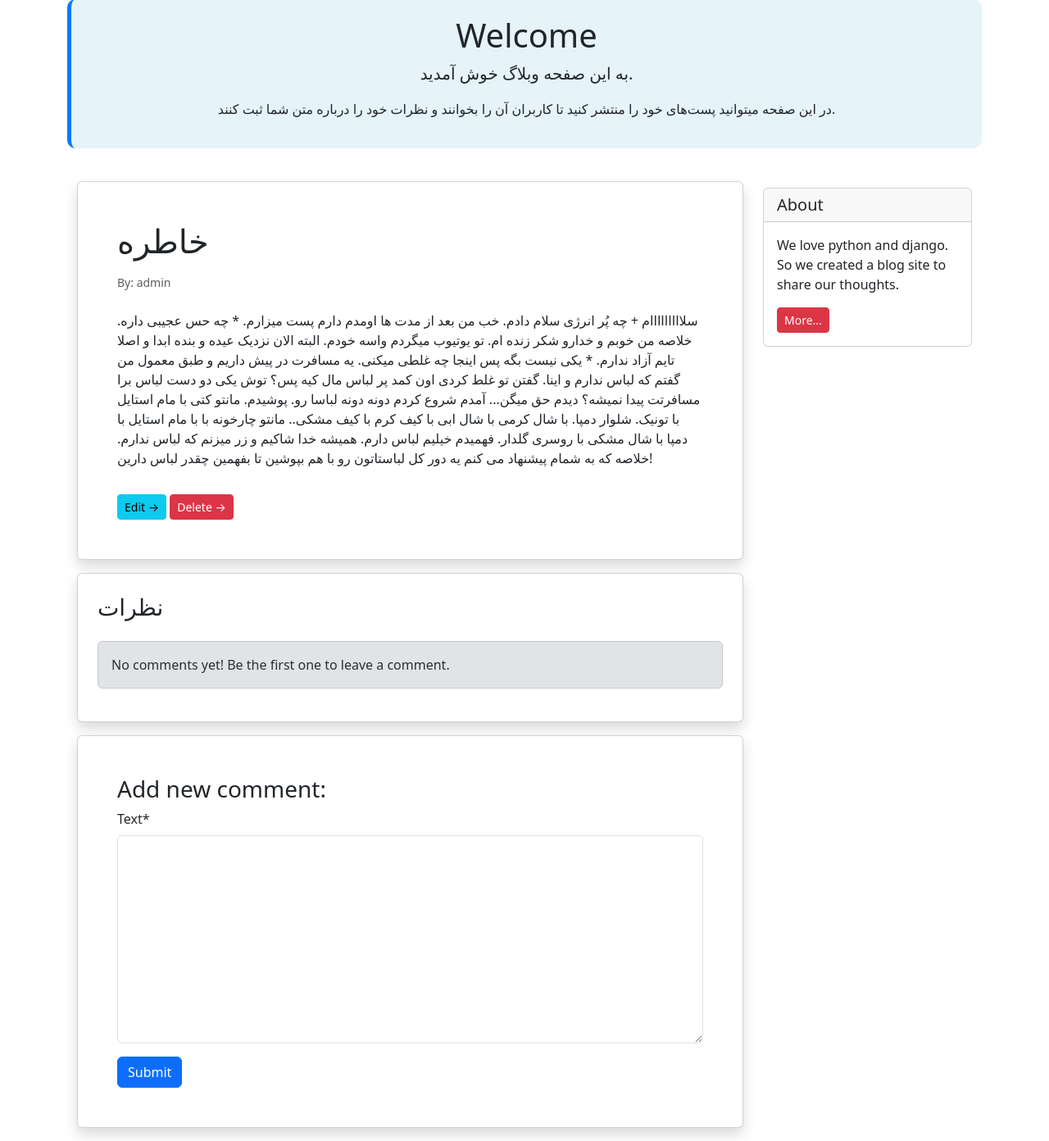
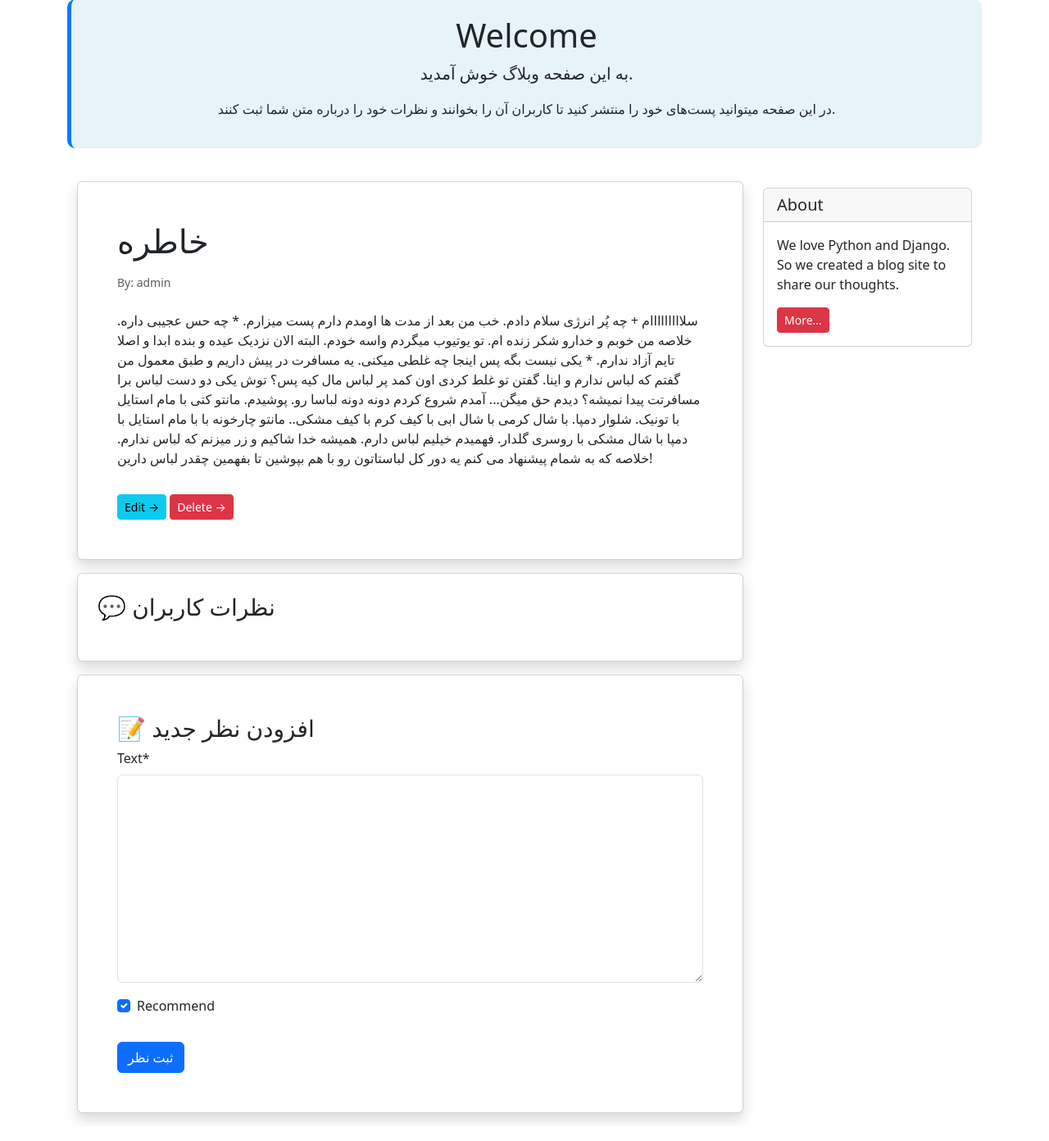
Before and after one commit to amirNeghabi/Django_Weblog_Project, a Django app: page /blog/6/ in a window 1280 px wide. Shown: the part 65-1457 px from the top of the page at 82% size. After the commit the page ends 1434 px from the top, so only its background shows below. Run offline with Django 5.2, Linux system fonts and the light colour scheme; data comes from the database, SQL or seed files in the repository; both versions use the stored data as it was after the commit; some libraries are stand-ins or nearby versions.

Commit message:
update comments fileds

```diff
--- a/blog/admin.py
+++ b/blog/admin.py
@@ -10,4 +10,4 @@ class PostAdmin(admin.ModelAdmin):
 
 @admin.register(Comment)
 class CommentAdmin(admin.ModelAdmin):
-    list_display = ('user','post','text','datetime_created',)
+    list_display = ('user','post','text','datetime_created','recommend','is_activate')
--- a/blog/forms.py
+++ b/blog/forms.py
@@ -11,4 +11,4 @@ class NewPostForm(forms.ModelForm):
 class CommentForm(forms.ModelForm):
     class Meta:
         model = Comment
-        fields = ['text']
+        fields = ['text','recommend']
--- a/blog/models.py
+++ b/blog/models.py
@@ -30,6 +30,8 @@ class Comment(models.Model):
     text = models.TextField()
     datetime_created = models.DateTimeField(auto_now_add=True)
     user = models.ForeignKey(get_user_model(),on_delete = models.CASCADE)
+    is_activate = models.BooleanField(default=True)
+    recommend = models.BooleanField(default=True)
 
     # در این اسم پستی  که براش کاکمنت گذاشته شده نوشته می شود
     # پس این سطر کامنت های جدول Bookاست
--- a/blog/templates/blog/post_detail.html
+++ b/blog/templates/blog/post_detail.html
@@ -23,40 +23,50 @@
 
             <!-- Comments Section -->
             <div class="card shadow my-3 p-4">
-                    <h3 class="mb-4"> نظرات</h3>
+                <h3 class="mb-4">💬 نظرات کاربران</h3>
 
-                    {% if comments %}
                     {% for comment in comments %}
+                        {% if comment.is_activate %}
+
                             <div class="border rounded p-3 mb-3 bg-light">
                                 <div class="d-flex justify-content-between align-items-center mb-2">
                                     <h6 class="mb-0 text-primary">
                                         <i class="bi bi-person-fill"></i> {{ comment.user.username }}
                                     </h6>
                                     <small class="text-muted">
-                                        <i class="bi bi-clock-fill"></i> {{ comment.datetime_created|date:"F j, Y, g:i a" }}
+                                        <i class="bi bi-clock-fill"></i>
+                                        {{ comment.datetime_created|date:"F j, Y, g:i a" }}
                                     </small>
-
                                 </div>
-                                <p class="mb-1 text-dark">
+                                <p class="mb-1">
+                                    {% if comment.recommend %}
+                                        ✅ خواندن این وبلاگ را توصیه می‌کنم.
+                                    {% else %}
+                                        ❌ خواندن این وبلاگ را توصیه نمی‌کنم.
+                                    {% endif %}
+                                </p>
+                                <p class="text-dark">
                                     {{ comment.text|linebreaks }}
                                 </p>
+                            </div>
+                        {% endif %}
+                    {% endfor %}
 
-                            </div>
-                        {% endfor %}
-                    {% else %}
+                    {% if not comments|dictsort:"-is_activate"|yesno:"1,0" %}
                         <div class="alert alert-secondary" role="alert">
                             No comments yet! Be the first one to leave a comment.
                         </div>
                     {% endif %}
+
             </div>
 
             <!-- Add New Comment -->
             <div class="card shadow my-3 p-5">
-                    <h3>Add new comment:</h3>
+                <h3>📝 افزودن نظر جدید</h3>
                 <form method="POST">
                     {% csrf_token %}
                     {{ comment_form|crispy }}
-                        <button type="submit" class="btn btn-primary">Submit</button>
+                    <button type="submit" class="btn btn-primary mt-3">ثبت نظر</button>
                 </form>
             </div>
         </div>
@@ -66,8 +76,7 @@
             <div class="card my-4">
                 <h5 class="card-header">About</h5>
                 <div class="card-body">
-                        <p class="card-text">We love python and django. So we created a blog site to share our
-                            thoughts.</p>
+                    <p class="card-text">We love Python and Django. So we created a blog site to share our thoughts.</p>
                     <a href="#" class="btn btn-sm btn-danger">More...</a>
                 </div>
             </div>
```
Also changed, not shown: blog/migrations/0004_comment_is_activate_comment_recommend.py (added), db.sqlite3. Lines whose indentation alone changed are shown as unchanged.
